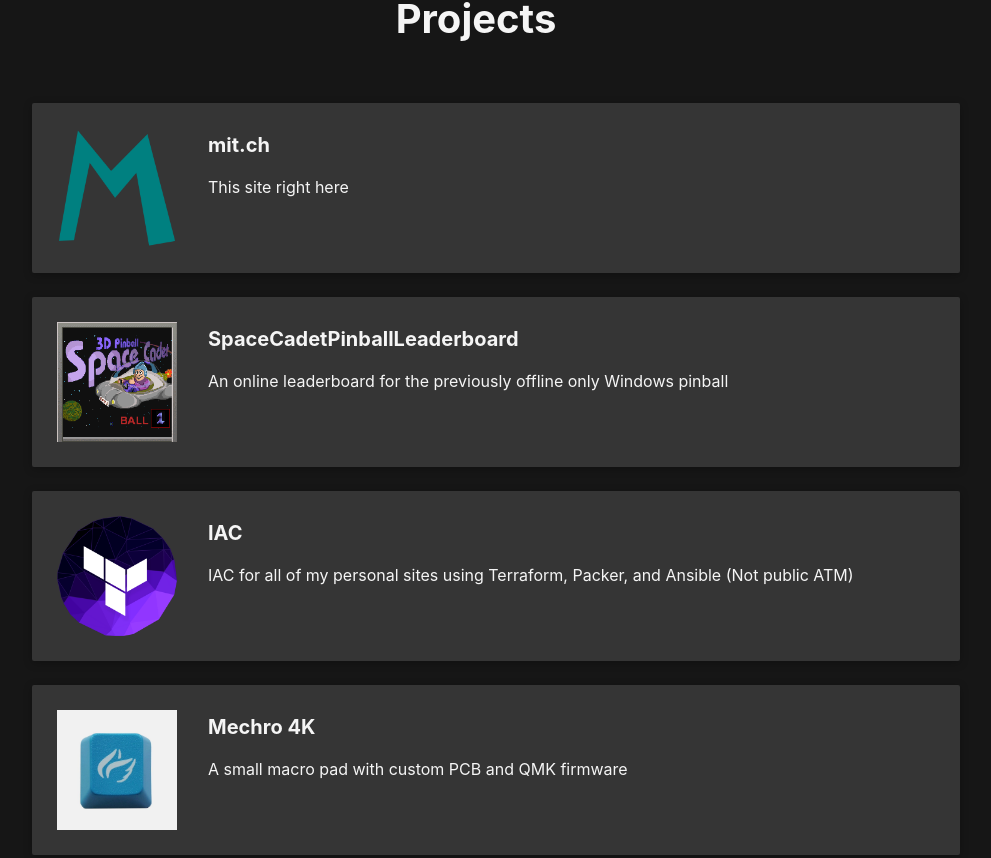
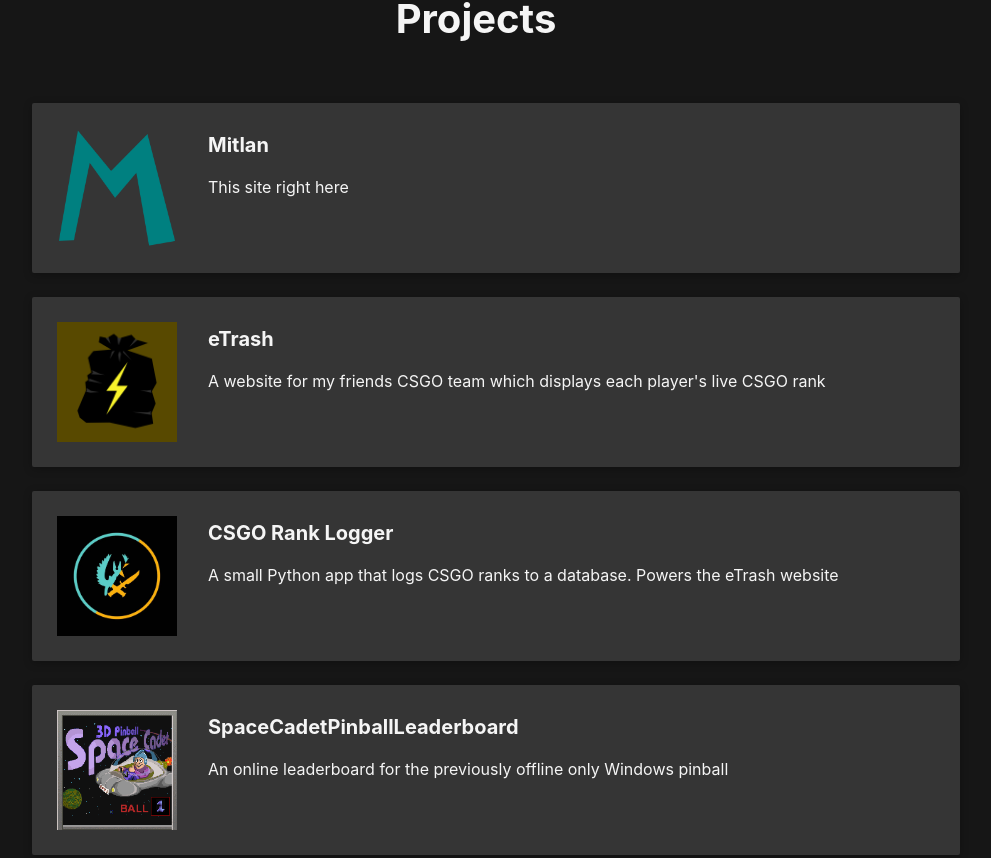
Before and after one commit to kitkityee/mitchyWebsite, a React (Create React App) app: page / in a window 1280 px wide. Shown: the part 587-1445 px from the top of the page, without its empty margins (164-1155 px from the left). Built offline with nearby package versions, Linux system fonts and the light colour scheme.

Commit message:
Add eTrash and CSGO-Rank-Logger projects

```diff
--- a/src/App.js
+++ b/src/App.js
@@ -1,6 +1,8 @@
 import Project from "./Projects/Project";
 import Header from "./Header/Header.js"
 import mitch from "./images/mitch.png";
+import etrash from "./images/etrash.png";
+import csgo from "./images/csgo.png";
 import pinball from "./images/pinball.png";
 import iac from "./images/iac.png";
 import mechro4k from "./images/mechro4k.jpg";
@@ -12,11 +14,25 @@
 function App() {
   const projects = [
     {
-      name: "mit.ch",
+      name: "Mitlan",
       description:
         'This site right here',
       image: mitch,
       link: "https://github.com/kitkityee/mitchyWebsite",
+    },
+    {
+      name: "eTrash",
+      description:
+        'A website for my friends CSGO team which displays each player\'s live CSGO rank',
+      image: etrash,
+      link: "https://www.etrash.pro",
+    },
+    {
+      name: "CSGO Rank Logger",
+      description:
+        'A small Python app that logs CSGO ranks to a database. Powers the eTrash website',
+      image: csgo,
+      link: "https://github.com/Meeshoo/CSGO-Rank-Logger",
     },
     {
       name: "SpaceCadetPinballLeaderboard",
```
Also changed, not shown: src/images/csgo.png (added), src/images/etrash.png (added).
